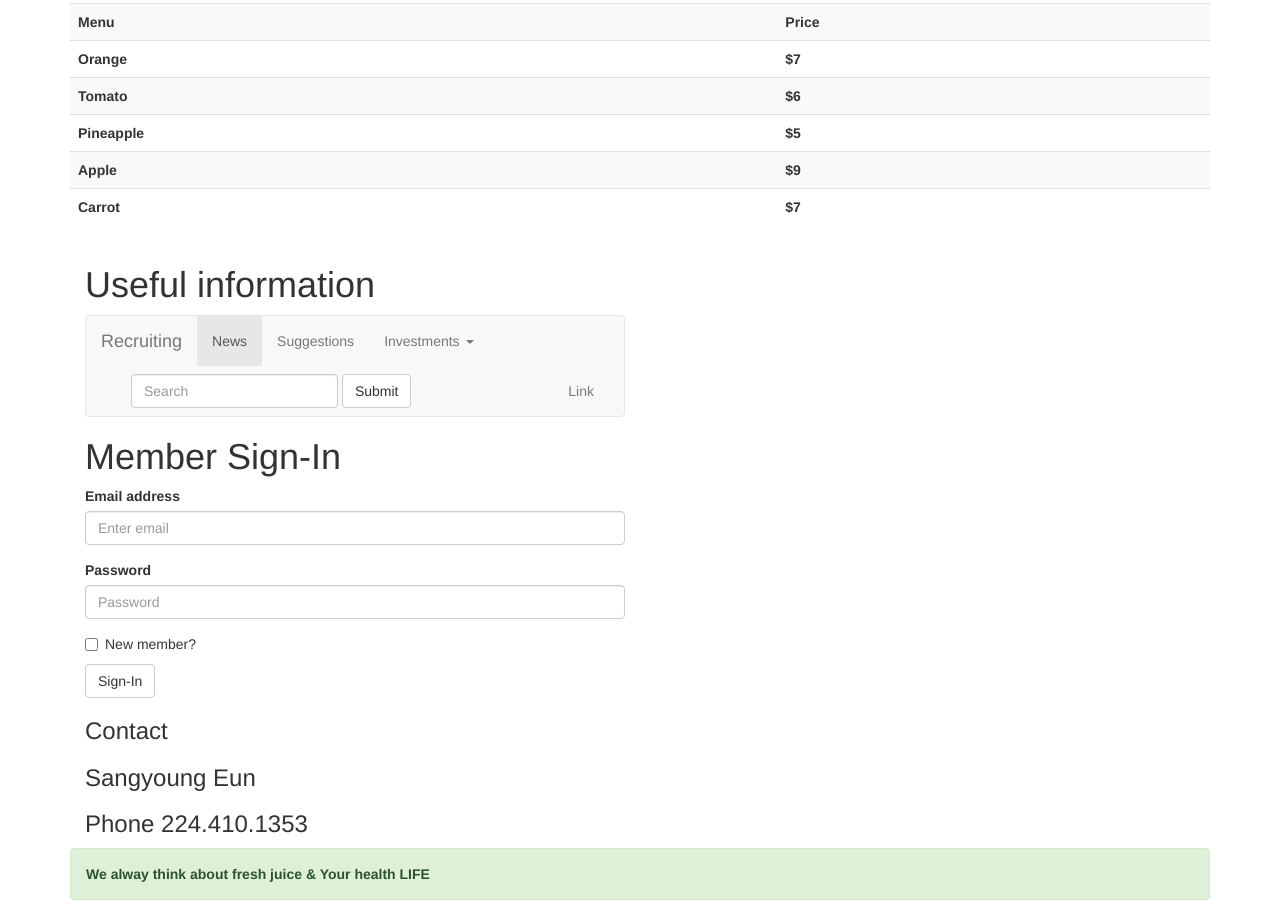
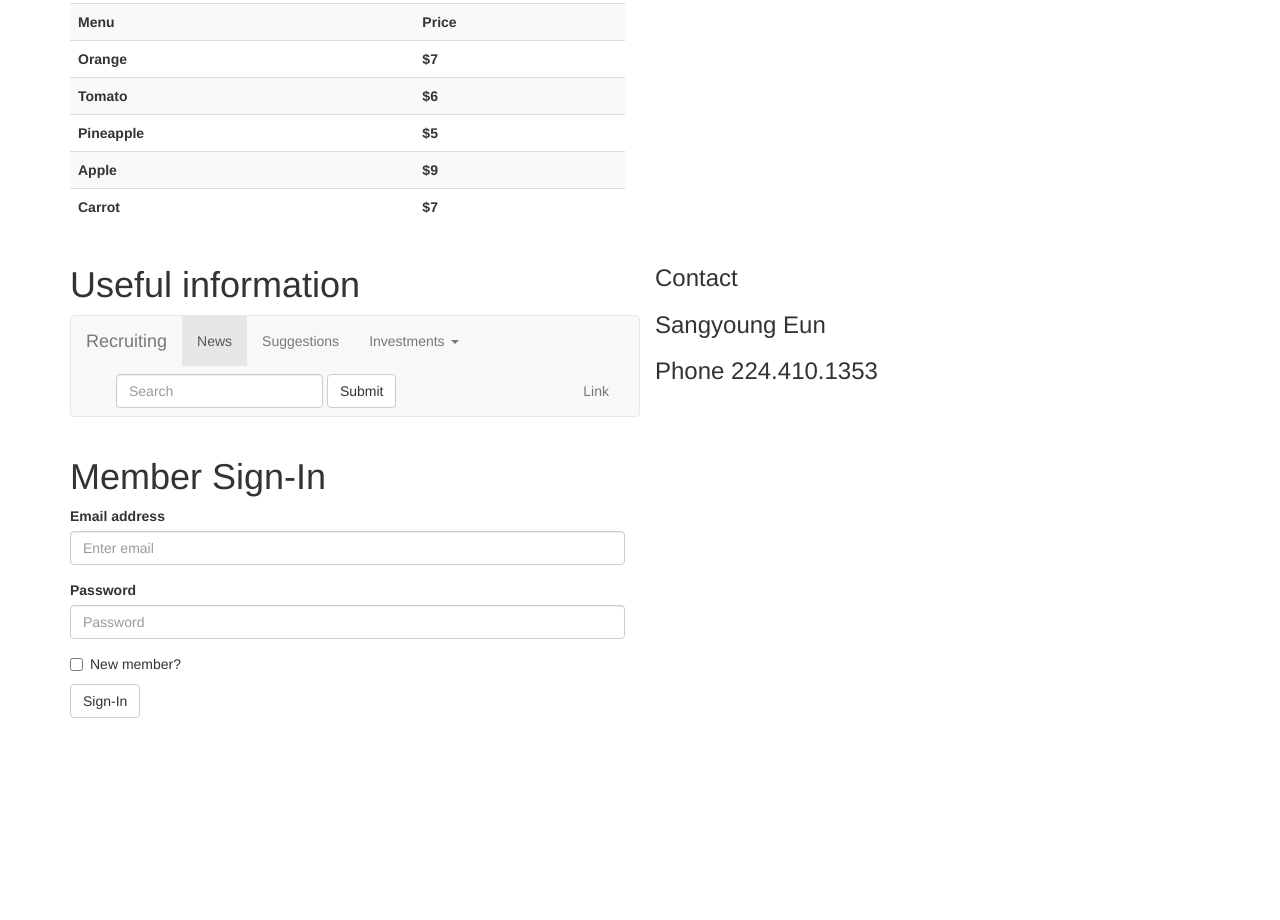
Before and after one commit to esilver1983/esilver1983.github.io, a plain HTML site: page index.html in a window 1280 px wide. Shown: the part 622-1542 px from the top of the page. After the commit the page ends 1340 px from the top, so only its background shows below. Drawn offline with nearby package versions, Linux system fonts and the light colour scheme.

Commit message:
HW 3 new

```diff
--- a/index.html
+++ b/index.html
@@ -31,7 +31,8 @@
   <a herf="#" class="btn btn-danger">Carrot</a>
 
    <div class="row">
- <dic class="col-sm-12">
+ <dic class="col-md-6">
+
  <h1>Menu</h1>
  <table class="table table-striped">
  <tr>
@@ -59,7 +60,12 @@
  <th>$7 </th>
  </tr>
  </table>
-   <div class="col-sm-6 hidden-sm">
+ </div>
+
+<div class="col-md-6">
+<div class="row">
+
+
  <h1>Useful information</h1>
 <nav class="navbar navbar-default" role="navigation">
   <div class="container-fluid">
@@ -73,6 +79,7 @@
       </button>
       <a class="navbar-brand" href="#">Recruiting</a>
     </div>
+
 
     <!-- Collect the nav links, forms, and other content for toggling -->
     <div class="collapse navbar-collapse" id="bs-example-navbar-collapse-1">
@@ -101,6 +108,19 @@
   </div><!-- /.container-fluid -->
 </nav>
 <ul></ul>
+</div>
+</div>
+
+<div class="row">
+   <div class="col-md-6">
+
+ <h3> Contact </h3>
+  <h3> Sangyoung Eun </h3>
+  <h3> Phone 224.410.1353 </h3>
+ </div>
+</div>
+  <div class="row">
+   <div class="col-md-6">
 
 
 <h1> Member Sign-In </h1>
@@ -120,13 +140,6 @@
   </div>
   <button type="submit" class="btn btn-default">Sign-In</button>
 </form>
-
- <h3> Contact </h3>
-  <h3> Sangyoung Eun </h3>
-  <h3> Phone 224.410.1353 </h3>
+</div>
+</div>
  </div>
-
- </div>
-  <div class="alert alert-success" role="alert">
-  <a href="#" class="alert-link"> We alway think about fresh juice & Your health LIFE</a>
-</div>
```
